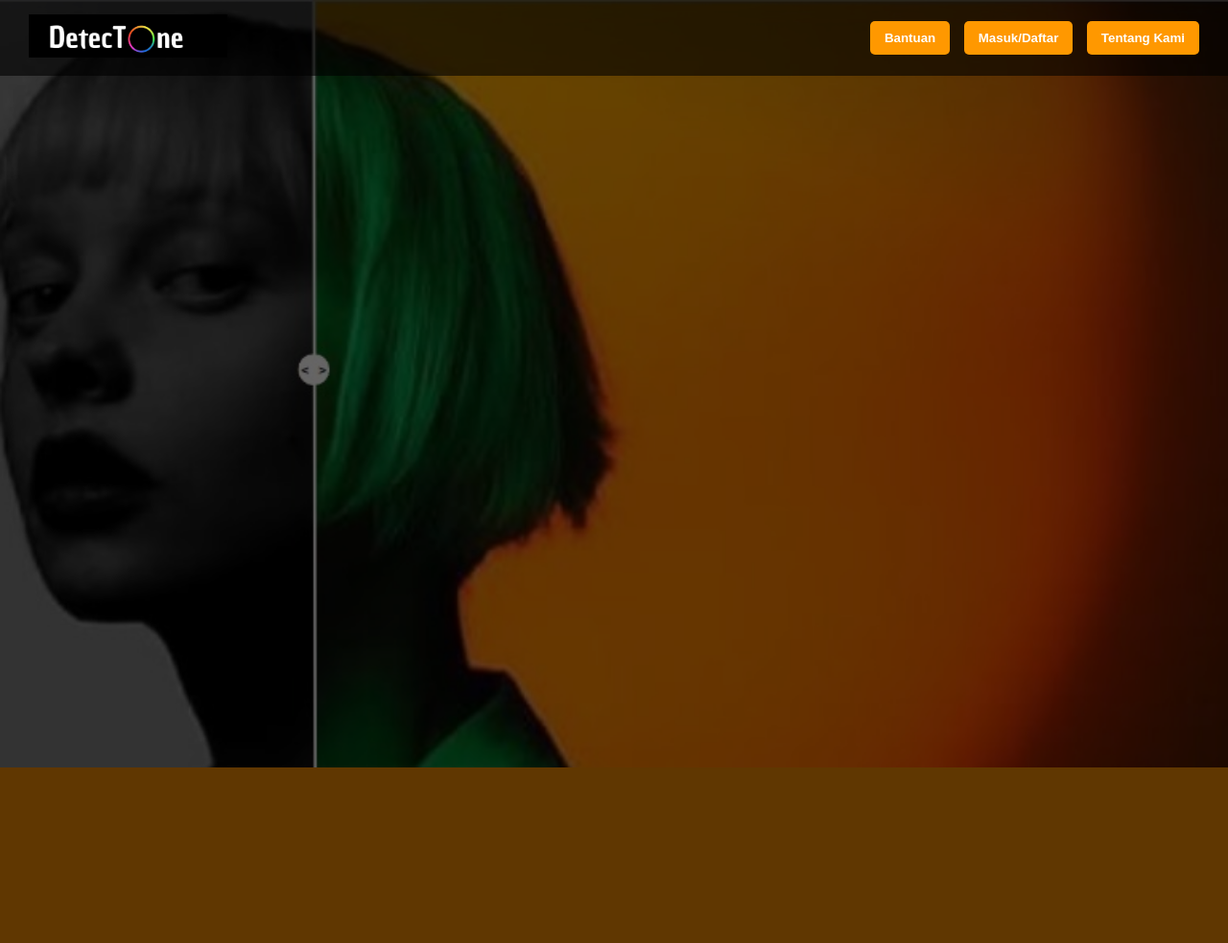
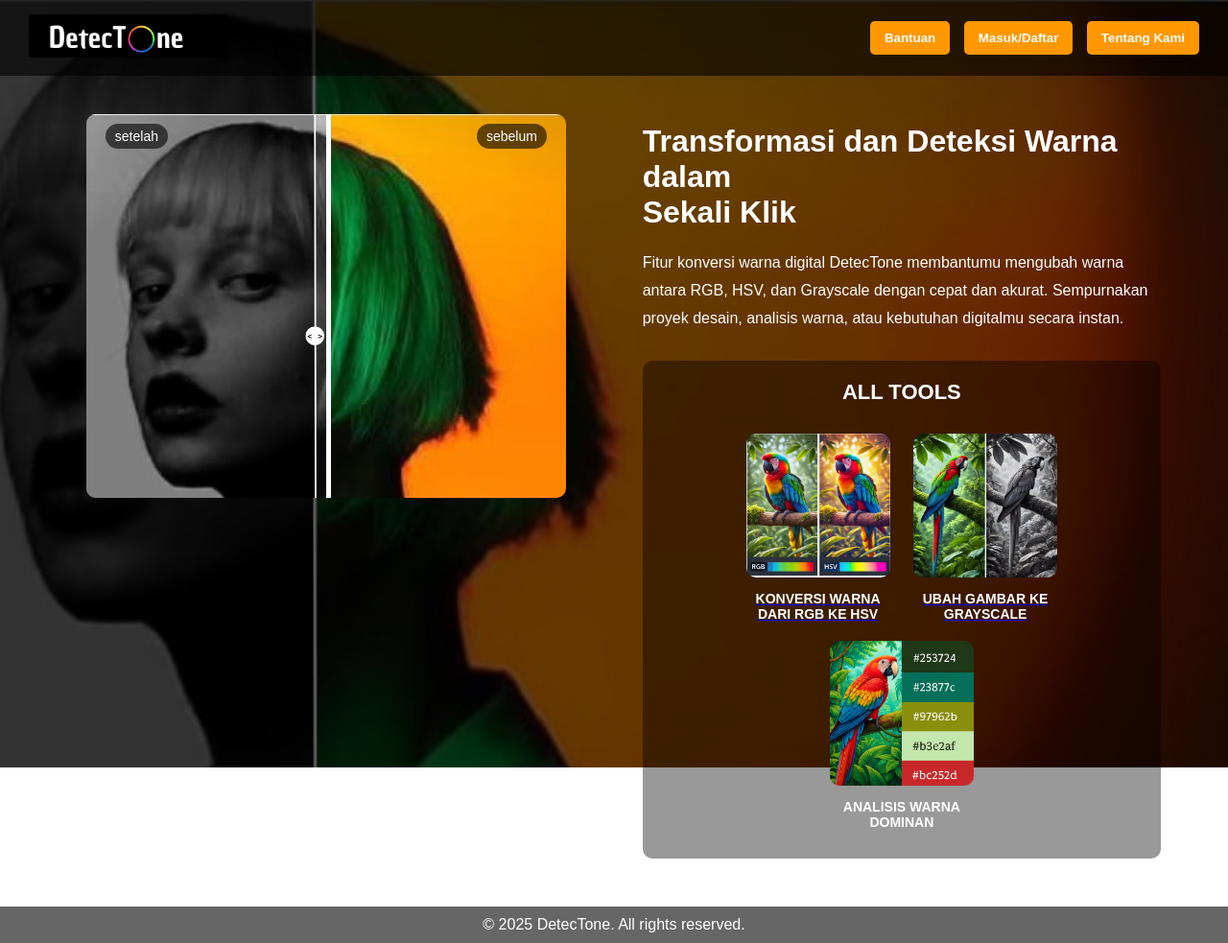
Before and after one commit to prasdionaditya/ilkom-23-citra-kelompok-6, a Python web app: template app/templates/index.html in a window 1280 px wide. Shown: the whole page at 96% size. Before the commit the page ends 800 px from the top, so only its background shows below. Run offline with Jinja, Linux system fonts and the light colour scheme; the template is opened without the code that fills it, so the values that code supplies are empty.

Commit message:
update index.html

```diff
--- a/app/templates/index.html
+++ b/app/templates/index.html
@@ -33,3 +33,37 @@
                 <div class="label-after">setelah</div>
             </div>
         </div>
+
+        <div class="content">
+            <h1>Transformasi dan Deteksi Warna dalam <br> <b>Sekali Klik</b></h1>
+            <p>Fitur konversi warna digital DetecTone membantumu mengubah warna antara RGB, HSV, dan Grayscale dengan cepat dan akurat. Sempurnakan proyek desain, analisis warna, atau kebutuhan digitalmu secara instan.</p>
+
+            <div class="tools">
+                <h2>ALL TOOLS</h2>
+                <div class="tool-item">
+                    <a href="{{ url_for('hsv') }}">
+                        <img src="{{ url_for('static', filename='foto/tool1.jpg') }}" alt="Konversi RGB ke HSV">
+                        <div>KONVERSI WARNA DARI RGB KE HSV</div>
+                    </a>
+                </div>
+                <div class="tool-item">
+                    <a href="{{ url_for('grayscale') }}">
+                        <img src="{{ url_for('static', filename='foto/tool2.jpg') }}" alt="Ubah ke Grayscale">
+                        <div>UBAH GAMBAR KE GRAYSCALE</div>
+                    </a>
+                </div>
+                <div class="tool-item">
+                    <img src="{{ url_for('static', filename='foto/tool3.jpg') }}" alt="Analisis Warna Dominan">
+                    <div>ANALISIS WARNA DOMINAN</div>
+                </div>
+            </div>
+        </div>
+    </div>
+
+    <footer>
+        <p>© 2025 DetecTone. All rights reserved.</p>
+    </footer>
+
+    <script src="{{ url_for('static', filename='js/script.js') }}"></script>
+</body>
+</html>
```
